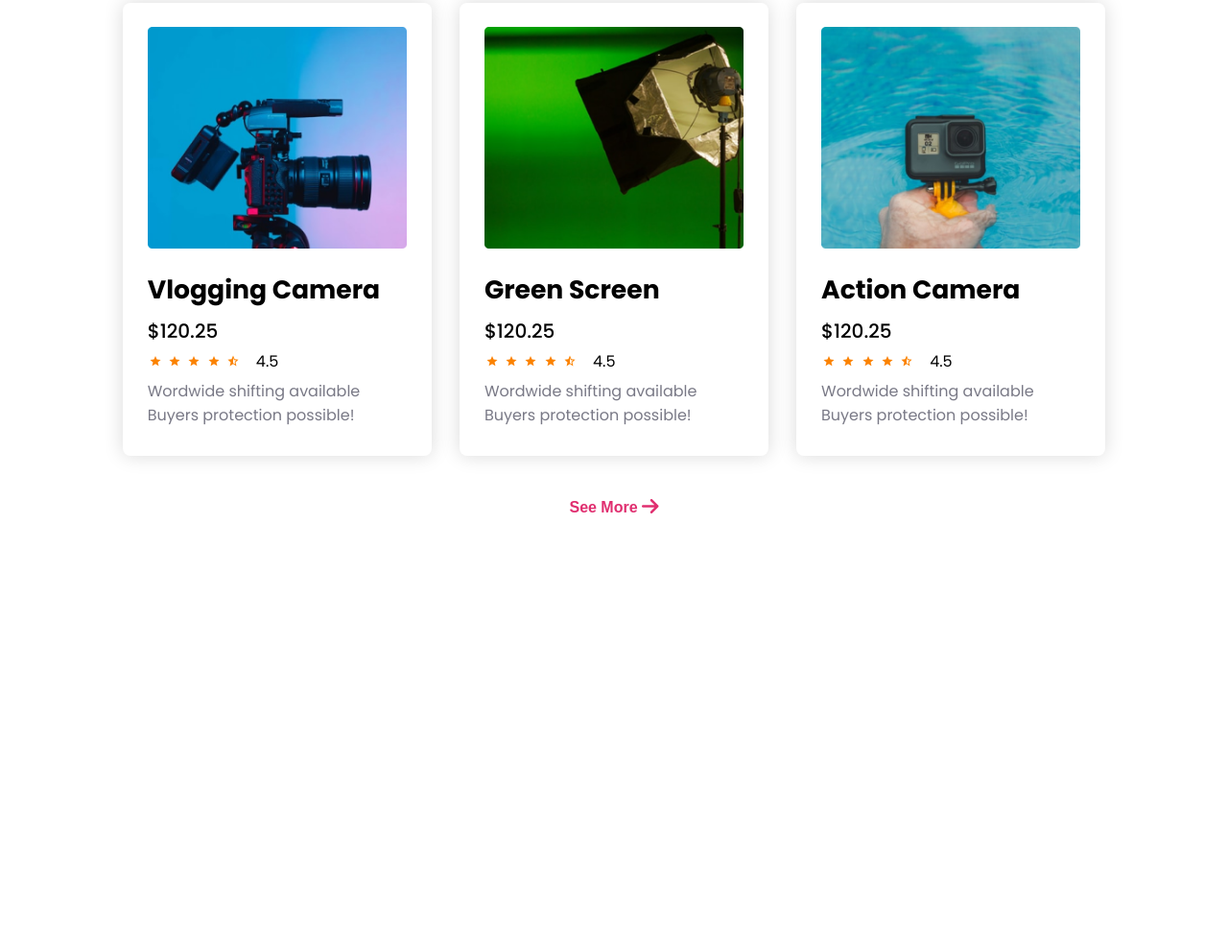
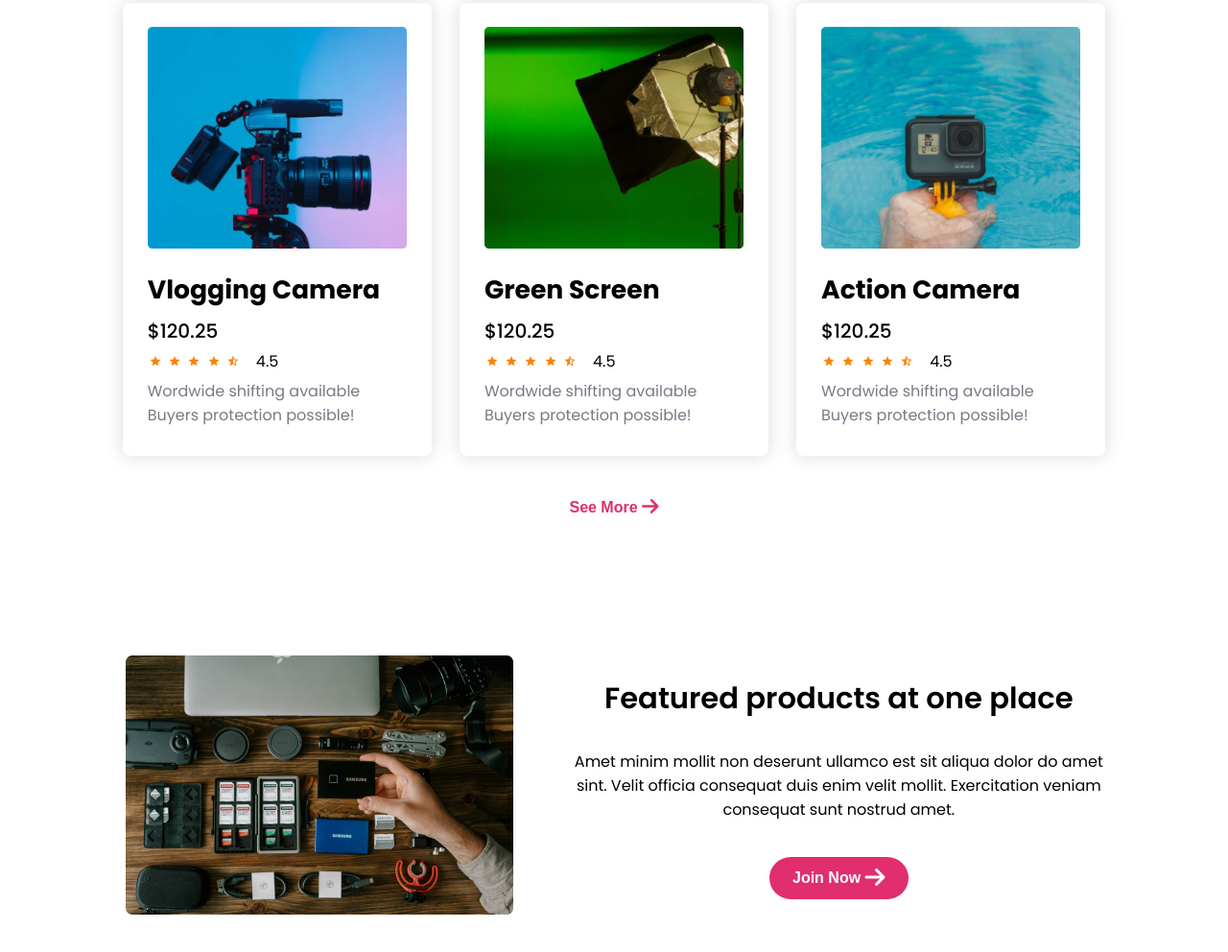
Before and after one commit to devkowsir/influencer-gear-website, a plain HTML site: page index.html in a window 1280 px wide. Shown: the part 2715-3707 px from the top of the page at 96% size. Before the commit the page ends 3398 px from the top, so only its background shows below. Drawn offline with Linux system fonts and the light colour scheme.

Commit message:
promotion section added

```diff
--- a/index.html
+++ b/index.html
@@ -208,6 +208,20 @@
           </ul>
         </div>
       </section>
+      <!-- Promotion section -->
+      <section id="promotion">
+        <div class="container">
+          <div class="content">
+            <h2>Featured products at one place</h2>
+            <p>
+              Amet minim mollit non deserunt ullamco est sit aliqua dolor do amet sint. Velit officia consequat duis
+              enim velit mollit. Exercitation veniam consequat sunt nostrud amet.
+            </p>
+            <button class="btn btn-primary">Join Now <i class="fas fa-xl fa-arrow-right"></i></button>
+          </div>
+          <div class="image"><img class="fluid" src="./images/gear.png" alt="gear" /></div>
+        </div>
+      </section>
     </main>
     <footer></footer>
     <script>
--- a/style.css
+++ b/style.css
@@ -268,3 +268,32 @@ header .sponsors li {
     transform: translate(-50%, 100%);
   }
 }
+
+/* Promotion section */
+#promotion .container {
+  display: flex;
+  flex-direction: column;
+  align-items: center;
+  gap: clamp(32px, calc(3.07vw + 19.69px), 64px);
+  text-align: center;
+}
+
+#promotion h2 {
+  font-size: clamp(24px, calc(0.76vw + 20.92px), 32px);
+  font-weight: 600;
+}
+
+#promotion p {
+  margin: clamp(16px, calc(1.53vw + 9.84px), 32px) 0 clamp(20px, calc(1.92vw + 12.3px), 40px);
+}
+
+@media screen and (min-width: 992px) {
+  #promotion .container {
+    flex-direction: row-reverse;
+  }
+
+  #promotion .image {
+    width: min(600px, 40%);
+    flex-shrink: 0;
+  }
+}
```
